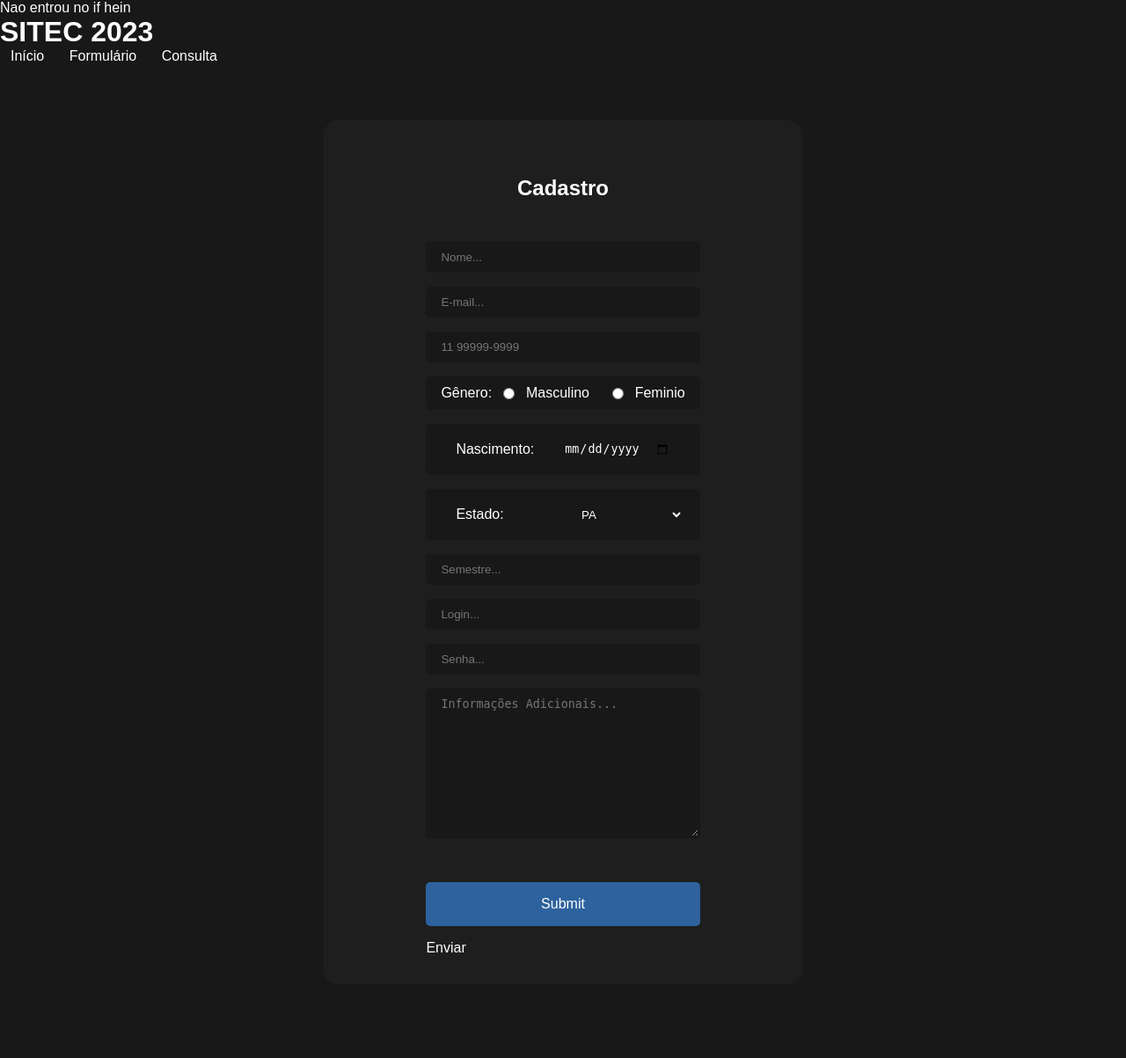
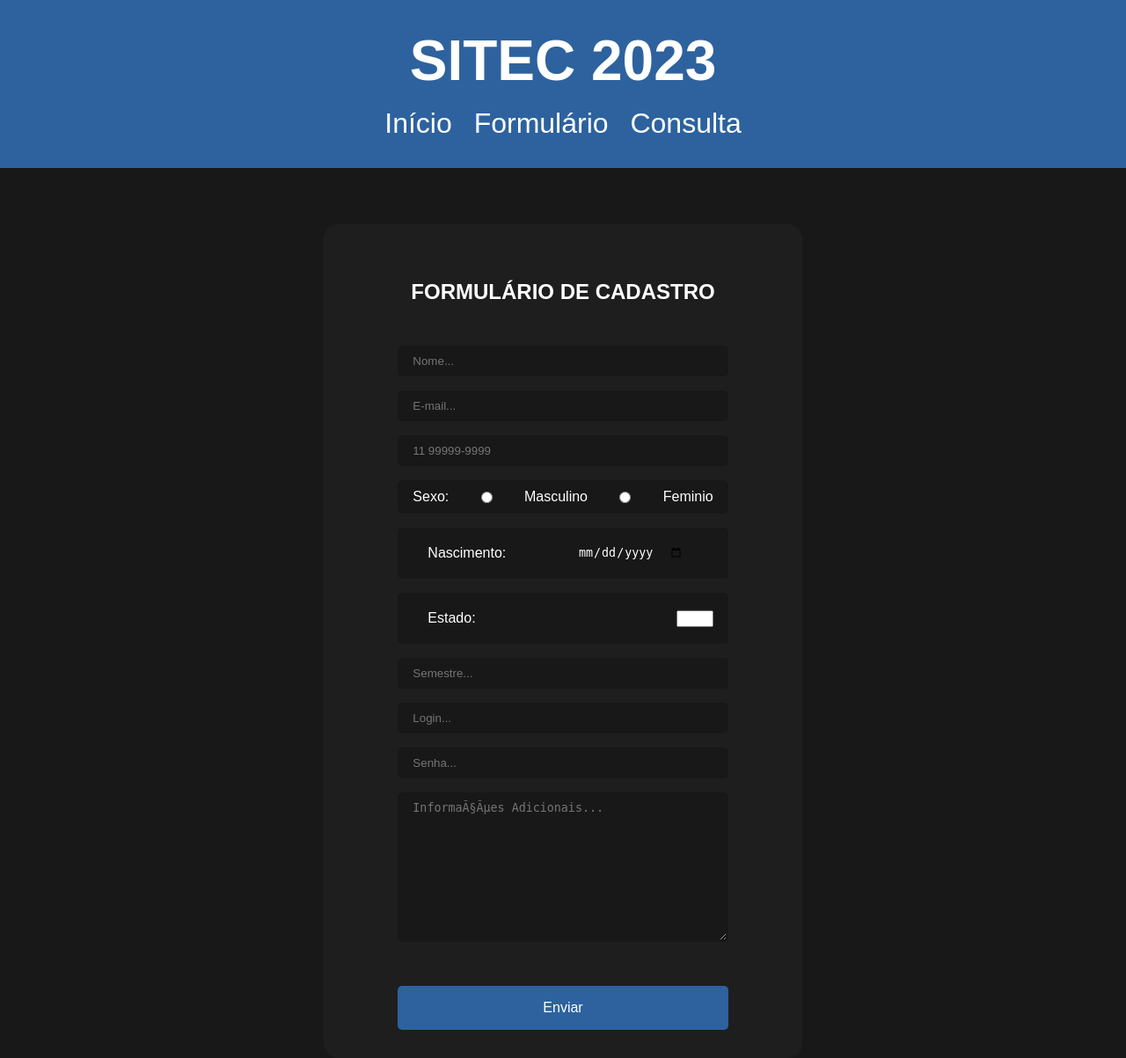
Before and after one commit to JoeMiran/sitec_2023, a PHP site: page /formulario.php in a window 1280 px wide. Shown: the whole page at 88% size. Before the commit the page ends 1083 px from the top, so only its background shows below. Run offline with PHP 8.4, Linux system fonts and the light colour scheme; some web fonts are replaced.

Commit message:
On branch main  Your branch is up to date with 'origin/main'.  Changes to be committed: 	modified:   formulario.php

```diff
--- a/formulario.php
+++ b/formulario.php
@@ -1,66 +1,55 @@
-<?php
-
-include_once 'salvaFormulario.php';
-
-?>
 <!DOCTYPE html>
 <html lang="pt-br">
+
 <head>
     <meta charset="UTF-8">
     <meta http-equiv="X-UA-Compatible" content="IE=edge">
     <meta name="viewport" content="width=device-width" , initial-scale="1.0">
-    <link rel="stylesheet" type="text/css" href="css/style.css">
+    <link rel="stylesheet" type="text/css" href="./css/style.css">
     <link href="http://fonts.cdnfonts.com/css/straightler" rel="stylesheet">
-    <title>Formulário</title>
+    <title>FormulÃ¡rio</title>
 </head>
 
 <body>
 
-    <div class="cabecalho">
-
-        <div id="area-cabecalho">
-            <div id="area-logo">
-                <h1><span class="roxo">SITEC </span><span class="branco">2023</span></h1>
-            </div>
-
-            <div id="area-menu">
-                <a href="index.php">Início</a>
-                <a href="">Formulário</a>
-                <a href="consulta.php">Consulta</a>
-            </div>
-
+    <div class="area-cabecalho">
+        <div id="area-logo">
+            <h1><span class="roxo">SITEC </span><span class="ano">2023</span></h1>
+        </div>
+        <div id="area-menu">
+            <a href="index.php">Iní­cio</a>
+            <a href="formulario.php">Formulário</a>
+            <a href="consulta.php">Consulta</a>
         </div>
 
     </div>
     <div class="content">
-        <form id="form" action="salvaFormulario.php" method="POST">
-            <h2 class="text">Cadastro</h2>
+        <form id="form">
+            <h2 class="text">FORMULÁRIO DE CADASTRO</h2>
             <div>
-                <input type="text" placeholder="Nome..." class="inputs required" name="nome">
-                <!-- <span class="span-required">Praesent egestas Praesent egestas</span> -->
+                <input type="text" placeholder="Nome..." class="inputs required">
             </div>
             <div>
-                <input type="text" placeholder="E-mail..." class="inputs required" name="email">
-                <!-- <span class="span-required">Praesent egestas Praesent egestas</span> -->
+                <input type="text" placeholder="E-mail..." class="inputs required">
             </div>
             <div>
-                <input type="tel" id="fone" name="telefone" required pattern="[0-9]{2} [0-9]{5}-[0-9]{4}" placeholder="11 99999-9999" class="inputs required">
+                <input type="tel" id="fone" name="fone" required pattern="[0-9]{2} [0-9]{5}-[0-9]{4}" placeholder="11 99999-9999" class="inputs required">
             </div>
             <div class="inputs required">
-                <p>Gênero:</p>
-                <input type="radio" id="genero-m" name="genero" value="Masculino">
-                <label for="genero-m">Masculino</label><br>
-                <input type="radio" id="genero-f" name="genero" value="Feminino">
-                <label for="genero-f">Feminio</label>
+                <p>Sexo:</p>
+                <input type="radio" id="sexo-m" name="sexo" value="Masculino">
+                <label for="sexo-m">Masculino</label>
+                <input type="radio" id="sexo-f" name="sexo" value="Feminino">
+                <label for="sexo-f">Feminio</label>
             </div>
             <div class="inputs required">
-                <label class="inputs required" for="nascimento">Nascimento:</label>
-                <input type='date' id='nascimento' name='nascimento' class="inputs required">
+                <label class="inputs required" for="dtnasc">Nascimento:</label>
+                <input type='date' id='dtnasc' name='dtnasc' class="inputs required">
             </div>
             <div class="inputs required">
-                <label class="inputs required" for="UF">Estado:</label>
-                <select id="UF" name="UF" class="inputs required">
-                    <option value="SP">PA</option>
+                <label class="inputs" name = "estado" class="inputs required">
+                Estado:</label>
+                <select id="estado" name="UF">
                     <option value="RJ">AM</option>
                     <option value="PB">AL</option>
                     <option value="PB">AC</option>
@@ -71,20 +60,31 @@ include_once 'salvaFormulario.php';
                 </select>
             </div>
             <div>
-                <input type="number" name="semestre" pattern="[0-10]{2}" placeholder="Semestre..." class="inputs required">
+                <input type="number" required pattern="[0-10]{2}" placeholder="Semestre..." class="inputs required">
             </div>
             <div>
                 <input type="text" name="login" id="login" placeholder="Login..." class="inputs required">
-                <!-- <span class="span-required">Praesent egestas Praesent egestas</span> -->
             </div>
             <div>
                 <input type="password" name="senha" id="senha" placeholder="Senha..." class="inputs required">
-
             </div>
-                         <!-- <span class="span-required">Praesent egestas Praesent egestas</span> -->   <textarea class="inputs" name="descricao" id="descricao" cols="25" rows="10" placeholder="Informações Adicionais..."></textarea><br>
-            <input class="botao_enviar" name="botao_enviar" type="submit">Enviar</input>
+            <textarea class="inputs" name="descricao" id="descricao" cols="25" rows="10" placeholder="InformaÃ§Ãµes Adicionais..."></textarea><br>
+            <button class="botao_enviar" type="submit">Enviar</button>
         </form>
     </div>
+    <script>
+         // Quando um link ou botÃ£o Ã© clicado
+         document.querySelectorAll('a, button').forEach(link => {
+             link.addEventListener('click', (event) => {
+                 event.preventDefault(); // Impede o comportamento padrÃ£o de seguir o link imediatamente
+                 const destination = link.getAttribute('href'); // ObtÃ©m o destino do link
+                 document.querySelector('body').classList.add('exiting'); // Adiciona a classe .exiting
+                 setTimeout(() => {
+                     window.location.href = destination; // Redireciona para o destino apÃ³s a transiÃ§Ã£o
+                 }, 500); // Tempo da transiÃ§Ã£o em milissegundos (0,5 segundos)
+             });
+         });
+     </script>
 </body>
 
 </html>
```
